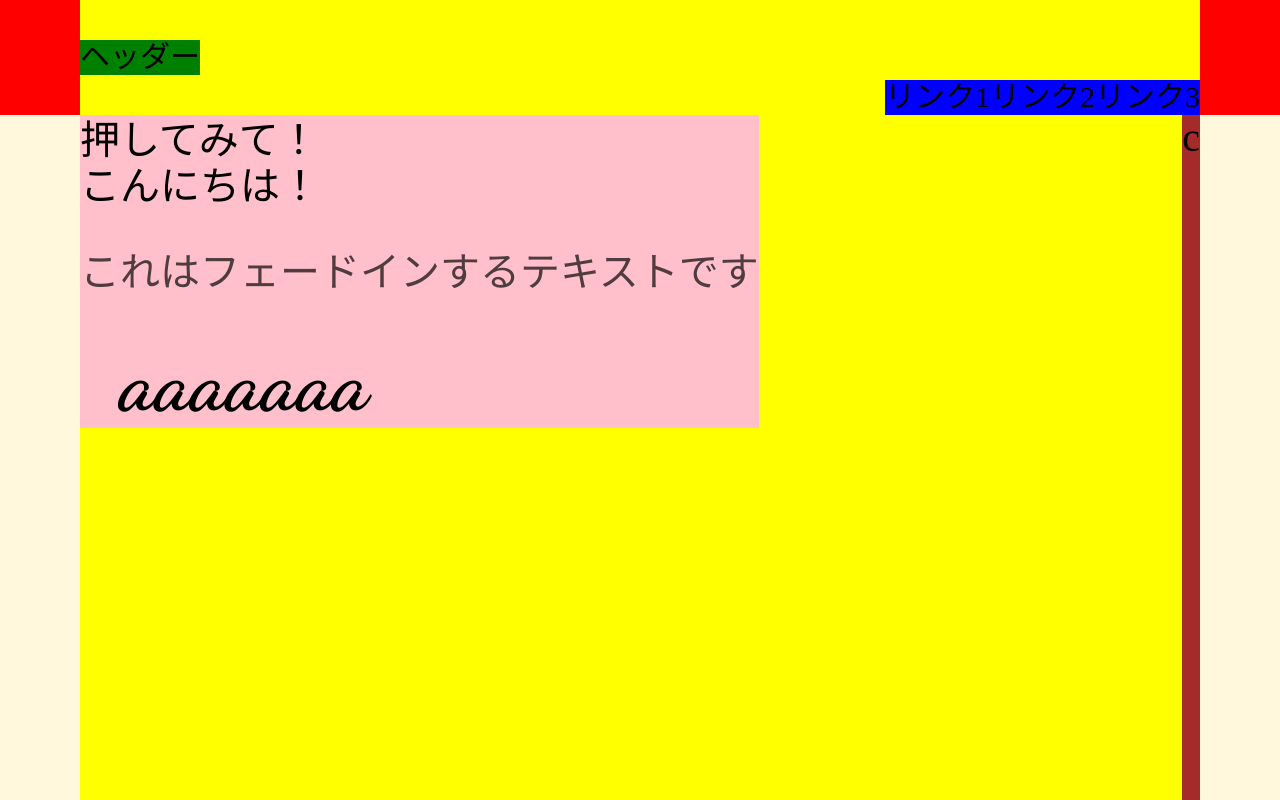
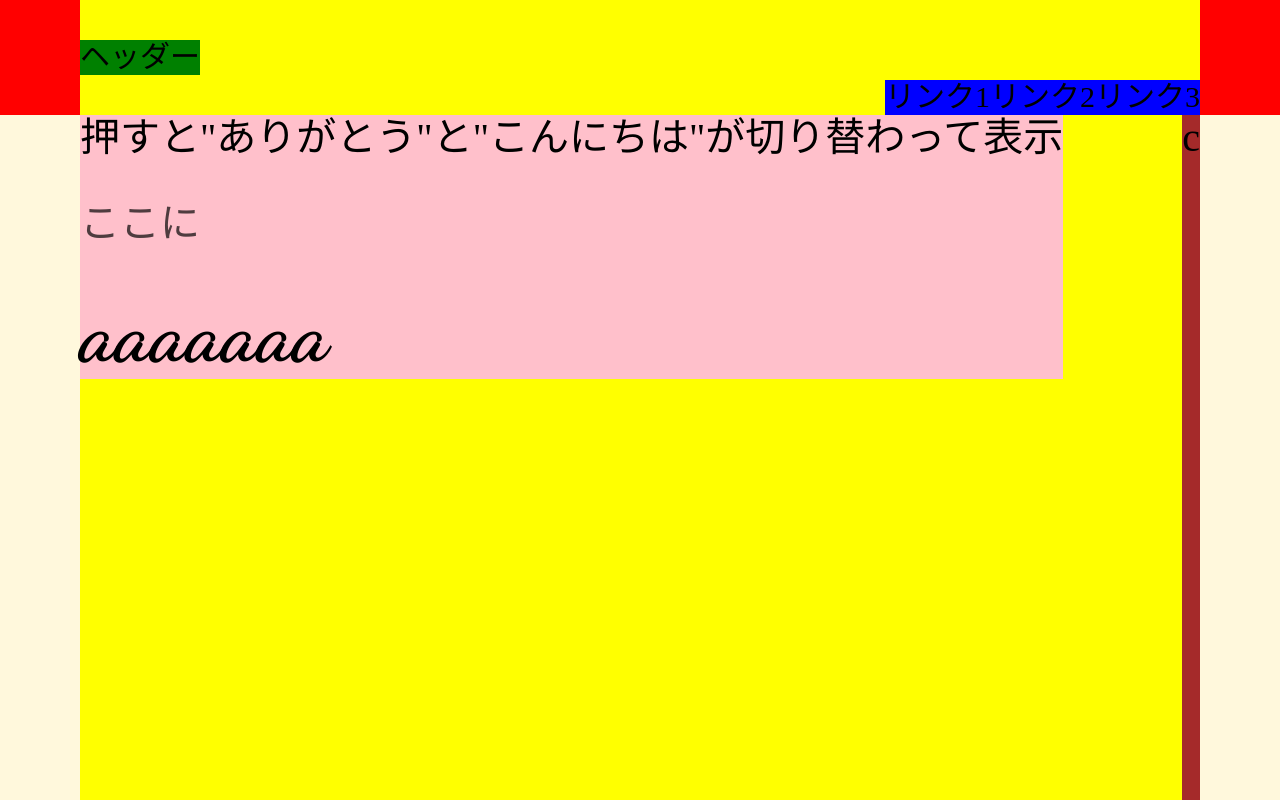
Before and after one commit to junya-code/JavaScript_trials, a plain HTML site: page index.html in a window 1280 px wide. Shown: the top 800 px of the page. Drawn offline with Linux system fonts and the light colour scheme; some packages are replaced by stand-ins of ours.

Commit message:
modified:   css/style.css 	modified:   index.html

```diff
--- a/css/style.css
+++ b/css/style.css
@@ -46,7 +46,7 @@ section {
     background-color: pink;
 }
 
-#myText {
+#myButton {
     margin-bottom: 40px;
 }
 
@@ -54,7 +54,6 @@ section {
     font-family: "Dancing Script", cursive;
     font-size: 80px;
     margin-top: 40px;
-    margin-left: 40px;
 }
 
 main {
--- a/index.html
+++ b/index.html
@@ -36,22 +36,9 @@
             <article>
                 <section id="link1">
                     <h2>
-                        <button id="myButton">押してみて！</button>
-                            <p id="myText">こんにちは！</p>
+                        <button id="myButton">押すと"ありがとう"と"こんにちは"が切り替わって表示</button>
+                        <p id="fadeText">ここに</p>
 
-                            <script>
-                            const button = document.getElementById("myButton");
-                            const text = document.getElementById("myText");
-
-                            button.addEventListener("click", function () {
-                                if (text.textContent === "こんにちは！") {
-                                text.textContent = "ありがとう！";
-                                } else {
-                                text.textContent = "こんにちは！";
-                                }
-                            });
-                            </script>
-                        <p id="fadeText">これはフェードインするテキストです</p>
                             <script>
                             const fadeText = document.getElementById("fadeText");
                             fadeText.style.opacity = 0;
@@ -59,6 +46,19 @@
 
                             window.addEventListener("load", () => {
                             fadeText.style.opacity = 1;
+                            });
+                            </script>
+
+                            <script>
+                            const button = document.getElementById("myButton");
+                            const text = document.getElementById("fadeText");
+
+                            button.addEventListener("click", function () {
+                                if (text.textContent === "こんにちは") {
+                                text.textContent = "ありがとう";
+                                } else {
+                                text.textContent = "こんにちは";
+                                }
                             });
                             </script>
                     </h2>
```
